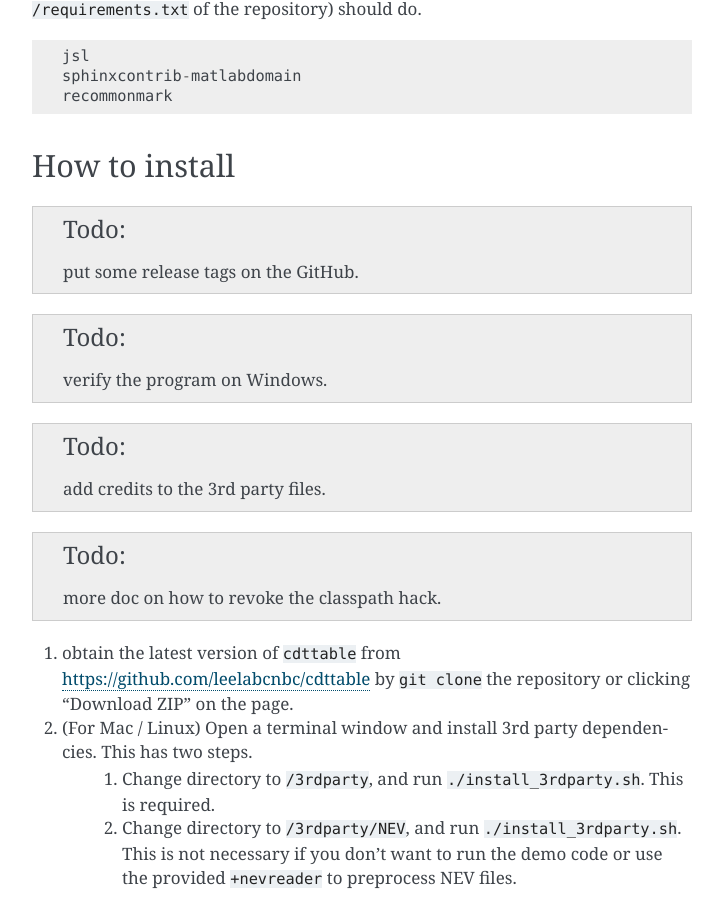
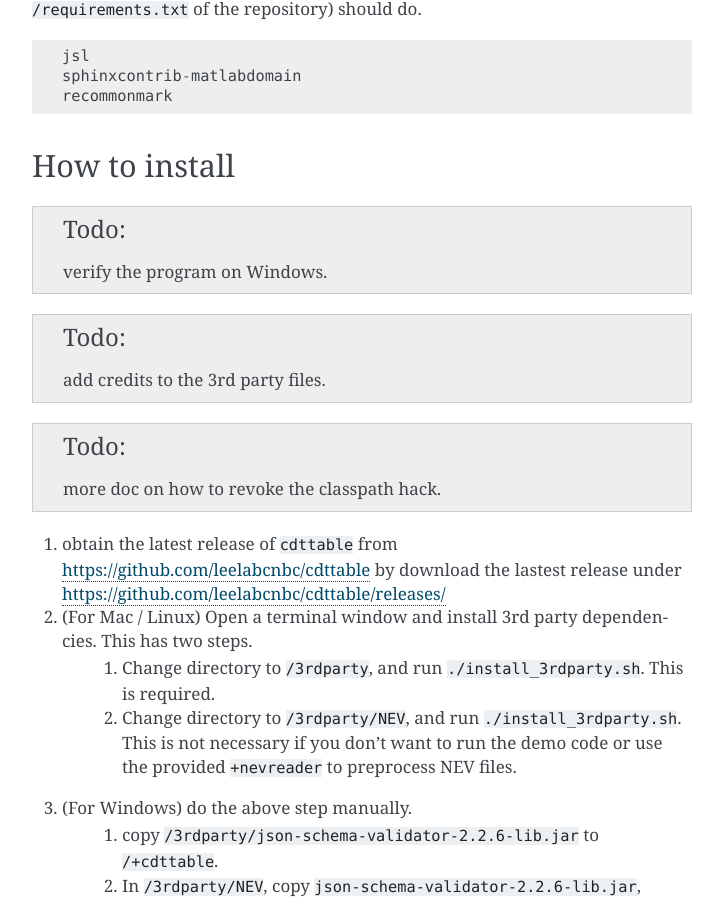
Before and after one commit to leelabcnbc/cdttable, a Sphinx documentation site: the page built from docs/installation.rst, in a window 1280 px wide and 900 px high, scrolled down 474 px. Shown: the whole window, without its empty margins (388-1111 px from the left). Built offline with Sphinx 7.4.7, drawn with Linux system fonts in a browser that asks for light colours; cross-references to code outside the pages are shown as plain code.

Commit message:
fix installation doc

```diff
--- a/docs/installation.rst
+++ b/docs/installation.rst
@@ -22,13 +22,12 @@
 How to install
 ==============
 
-.. todo:: put some release tags on the GitHub.
 .. todo:: verify the program on Windows.
 .. todo:: add credits to the 3rd party files.
 .. todo:: more doc on how to revoke the classpath hack.
 
 
-#. obtain the latest version of ``cdttable`` from https://github.com/leelabcnbc/cdttable by ``git clone`` the repository or clicking "Download ZIP" on the page.
+#. obtain the latest release of ``cdttable`` from https://github.com/leelabcnbc/cdttable by download the lastest release under https://github.com/leelabcnbc/cdttable/releases/
 #. (For Mac / Linux) Open a terminal window and install 3rd party dependencies. This has two steps.
     #. Change directory to ``/3rdparty``, and run ``./install_3rdparty.sh``. This is required.
     #. Change directory to ``/3rdparty/NEV``, and run ``./install_3rdparty.sh``. This is not necessary if you don't want to run the demo code or use the provided :mat:mod:`+nevreader` to preprocess NEV files.
```
